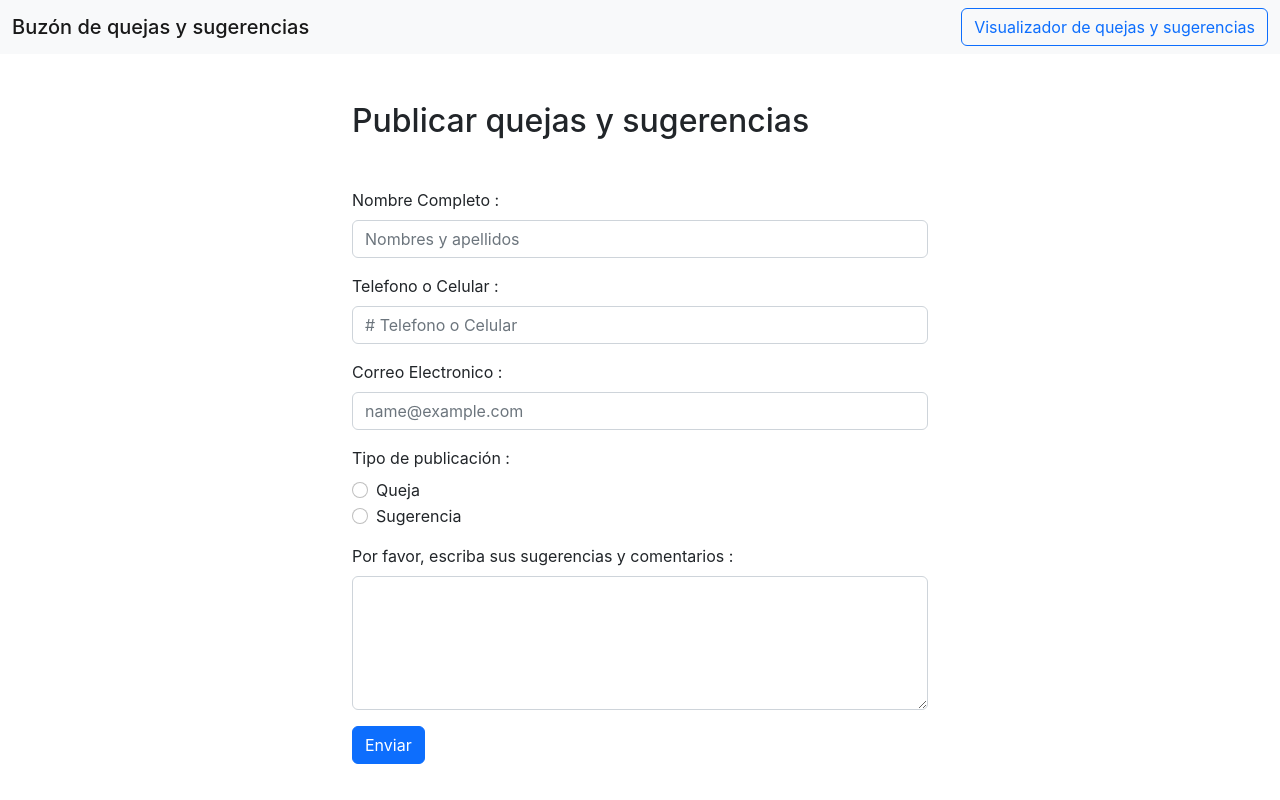
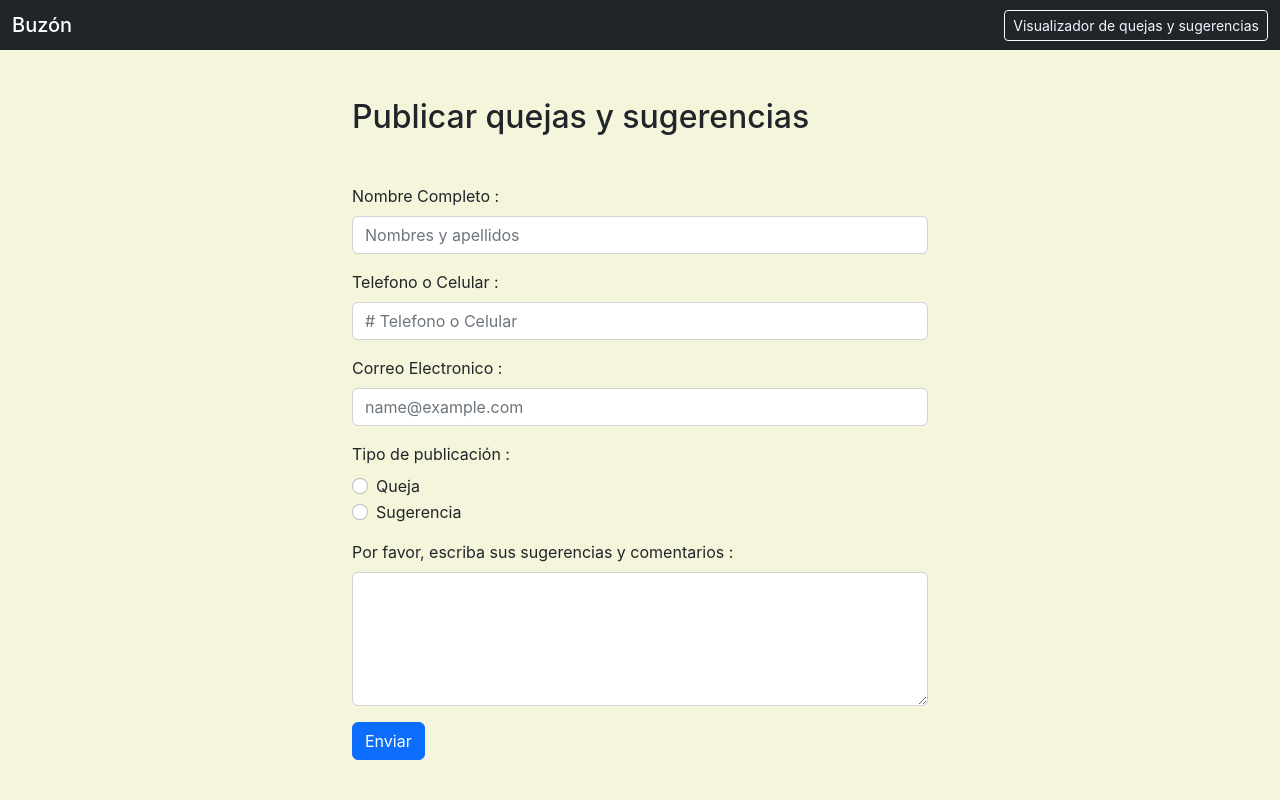
Before and after one commit to jorianom/novareto_frontend, a React (Create React App) app: page / in a window 1280 px wide. Built offline with nearby package versions, Linux system fonts and the light colour scheme; no server answers; the HTML template or start-up script is replaced by a standard one.

Commit message:
add styles

```diff
--- a/src/components/Mailbox/PostMailbox.js
+++ b/src/components/Mailbox/PostMailbox.js
@@ -23,7 +23,7 @@ const PostMailbox = () => {
         document.getElementById("form1").reset();
         setTimeout(() => {
             setError(true);
-        }, 5000);
+        }, 3000);
     };
 
     const msg =
--- a/src/components/Mailbox/ViewMailbox.js
+++ b/src/components/Mailbox/ViewMailbox.js
@@ -7,14 +7,32 @@ const ViewMailbox = () => {
     const [data, setData] = React.useState([]);
     const [mailbox, setMailbox] = React.useState({});
     const [filter, setFilter] = React.useState("");
+    const [error, setError] = React.useState({
+        error: false,
+        msg: "",
+    });
     Moment.locale("es");
 
     const getData = async () => {
-        const rta = await clienteAxios.get("api/mailbox");
-        if (filter === "") {
-            setData(rta.data.mailboxes);
-        } else {
-            setData(rta.data.mailboxes.filter((item) => item.type === filter));
+        try {
+            const rta = await clienteAxios.get("api/mailbox");
+            if (filter === "") {
+                setData(rta.data.mailboxes);
+            } else {
+                setData(rta.data.mailboxes.filter((item) => item.type === filter));
+            }
+        } catch (err) {
+            console.log(err);
+            setError({
+                error: true,
+                msg: "Error al obtener los datos",
+            });
+            setTimeout(() => {
+                setError({
+                    error: false,
+                    msg: "",
+                });
+            }, 5000);
         }
     };
 
@@ -25,6 +43,9 @@ const ViewMailbox = () => {
         <>
             <div className="container mt-5">
                 <h2 className="my-5">Visualizador de quejas y sugerencias</h2>
+                {error.error ? (
+                    <div className="alert alert-success">{error.msg}</div>
+                ) : null}
                 <div>
                     <select
                         onChange={(e) => setFilter(e.target.value)}
@@ -40,7 +61,7 @@ const ViewMailbox = () => {
                     <button
                         onClick={() => getData()}
                         type="submit"
-                        className="btn btn-info ms-2 view_button"
+                        className="btn btn-success ms-2 view_button"
                     >
                         Filtrar
                     </button>
@@ -67,6 +88,7 @@ const ViewMailbox = () => {
                                           className=""
                                           data-bs-toggle="modal"
                                           data-bs-target="#exampleModal"
+                                          href="#"
                                       >
                                           Ver más
                                       </a>
@@ -89,6 +111,10 @@ const ViewMailbox = () => {
                                                           <small>
                                                               Celular: {item.celular}
                                                           </small>
+                                                          <br />
+                                                          <small>
+                                                              Email: {item.email}
+                                                          </small>
                                                       </h6>
                                                       <button
                                                           type="button"
@@ -102,9 +128,7 @@ const ViewMailbox = () => {
                                                   </div>
                                                   <div className="modal-footer">
                                                       <small>
-                                                          {Moment(item.date).format(
-                                                              "ll"
-                                                          )}
+                                                          {Moment(item.date).format("ll")}
                                                       </small>
                                                       <button
                                                           type="button"
--- a/src/components/Navbar.js
+++ b/src/components/Navbar.js
@@ -4,16 +4,16 @@ const Navbar = () => {
     const sampleLocation = useLocation();
     return (
         <>
-            <nav className="navbar bg-light">
+            <nav className="navbar navbar-dark bg-dark">
                 <div className="container-fluid">
                     <span className="navbar-brand mb-0 h1">
-                        Buzón de quejas y sugerencias
+                        Buzón
                     </span>
 
                     <Link
                         to={(sampleLocation.pathname === "/" ? "/view" : "/")}
                         type="button"
-                        className=" btn btn-outline-primary"
+                        className=" btn btn-outline-dark btn-sm navbar-btn"
                         aria-current="page"
                     >
                         {sampleLocation.pathname === "/"
--- a/src/index.css
+++ b/src/index.css
@@ -5,6 +5,7 @@ body {
     sans-serif;
   -webkit-font-smoothing: antialiased;
   -moz-osx-font-smoothing: grayscale;
+  background-color:beige;
 }
 
 code {
@@ -30,3 +31,11 @@ code {
   font-size: .875em;
   color: #b80c0c;
 }
+
+.navbar-btn{
+  color:aliceblue;
+  border-color: azure;
+}
+.navbar-btn:hover{
+  border-color:rgb(126, 126, 245);
+}
```
